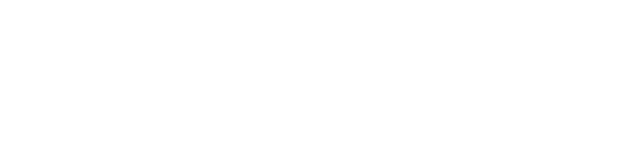
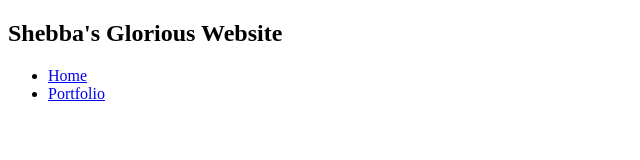
Before and after one commit to fonsec835/fonsec835.github.io, a plain HTML site: page portfolio.html in a window 1280 px wide. Shown: the whole page, without its empty margins (0-640 px from the left). Drawn offline with Linux system fonts and the light colour scheme.

Commit message:
add portfolio.html file

```diff
--- a/portfolio.html
+++ b/portfolio.html
@@ -6,7 +6,17 @@
 
     <body>
       <div id="all-contents">
-
+          <nav>
+              <h1>Shebba's Glorious Website</h1>
+              <ul id="nav-ul">
+                 <li class="nav-li">
+                 <a class="nav-a" href="index.html">Home</a>
+                 </li>
+                 <li class="nav-li">
+                   <a class="nav-a" href="portfolio.html">Portfolio</a>
+                 </li>
+              </ul>
+          </nav>
       </div>
     </body>
 </html>
```
